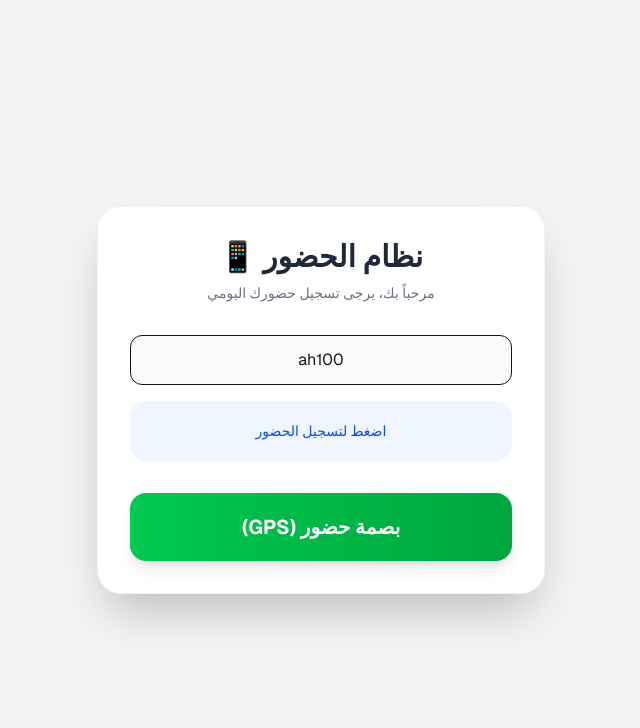
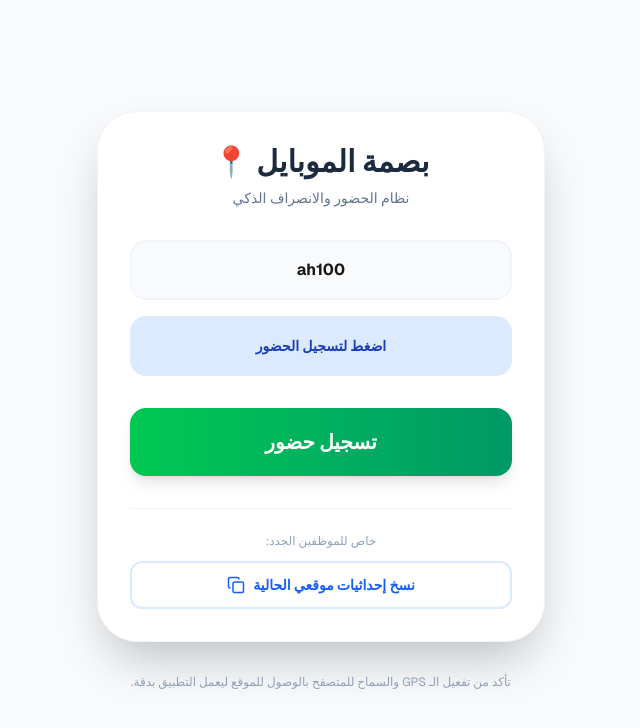
Before and after one commit to amrsaad2226-stack/amrhh, a Next.js app: page / in a window 1280 px wide. Shown: the top 728 px of the page, without its empty margins (319-959 px from the left). Built offline with nearby package versions, Linux system fonts and the light colour scheme.

Commit message:
feat: add copy location button for new employees

```diff
--- a/app/page.tsx
+++ b/app/page.tsx
@@ -1,28 +1,23 @@
 "use client";
 import { useState } from "react";
-import { getDistance } from "@/lib/location";
 import { checkInAction } from "@/app/actions/attendance";
 
 export default function AttendancePage() {
   const [status, setStatus] = useState("اضغط لتسجيل الحضور");
   const [loading, setLoading] = useState(false);
-  const [employeeCode, setEmployeeCode] = useState("ah100"); // كود تجريبي
+  const [copying, setCopying] = useState(false);
+  const [employeeCode, setEmployeeCode] = useState("ah100");
 
+  // دالة تسجيل الحضور
   const handleCheckIn = () => {
     setLoading(true);
     setStatus("جاري تحديد موقعك...");
 
     navigator.geolocation.getCurrentPosition(async (position) => {
       const { latitude, longitude } = position.coords;
-
-      // استدعاء الـ Server Action
       const result = await checkInAction(employeeCode, latitude, longitude);
-
-      if (result.error) {
-        setStatus(`❌ ${result.error}`);
-      } else {
-        setStatus(`✅ ${result.success}`);
-      }
+      if (result.error) setStatus(`❌ ${result.error}`);
+      else setStatus(`✅ ${result.success}`);
       setLoading(false);
     }, (error) => {
       setStatus("❌ فشل الحصول على موقعك. تأكد من تفعيل الـ GPS");
@@ -30,37 +25,73 @@ export default function AttendancePage() {
     });
   };
 
+  // دالة نسخ الإحداثيات للمرة الأولى
+  const handleCopyLocation = () => {
+    setCopying(true);
+    navigator.geolocation.getCurrentPosition((position) => {
+      const { latitude, longitude } = position.coords;
+      const coords = `${latitude}, ${longitude}`;
+
+      navigator.clipboard.writeText(coords).then(() => {
+        alert(`تم نسخ الإحداثيات: ${coords}\nأرسلها الآن للإدارة لتسجيل موقعك.`);
+        setCopying(false);
+      });
+    }, (error) => {
+      alert("فشل الحصول على الموقع. تأكد من تفعيل الـ GPS");
+      setCopying(false);
+    });
+  };
+
   return (
-    <div className="flex flex-col items-center justify-center min-h-screen bg-gray-100 p-4 font-sans" dir="rtl">
-      <div className="bg-white p-8 rounded-3xl shadow-2xl w-full max-w-md text-center border border-gray-100">
-        <h1 className="text-3xl font-extrabold mb-2 text-gray-800">نظام الحضور 📱</h1>
-        <p className="text-gray-500 mb-8 text-sm">مرحباً بك، يرجى تسجيل حضورك اليومي</p>
+    <div className="flex flex-col items-center justify-center min-h-screen bg-slate-50 p-4 font-sans text-right" dir="rtl">
+      <div className="bg-white p-8 rounded-[2.5rem] shadow-2xl w-full max-w-md text-center border border-slate-100">
+        <h1 className="text-3xl font-black mb-2 text-slate-800">بصمة الموبايل 📍</h1>
+        <p className="text-slate-500 mb-8 text-sm">نظام الحضور والانصراف الذكي</p>
 
         <input
           type="text"
           value={employeeCode}
           onChange={(e) => setEmployeeCode(e.target.value)}
           placeholder="أدخل كود الموظف"
-          className="w-full p-3 mb-4 border rounded-xl text-center bg-gray-50 focus:ring-2 focus:ring-green-500 outline-none"
+          className="w-full p-4 mb-4 border-2 border-slate-100 rounded-2xl text-center bg-slate-50 focus:border-green-500 focus:bg-white outline-none transition-all font-bold"
         />
 
-        <div className={`mb-8 p-5 rounded-2xl text-sm font-medium transition-all ${
-          status.includes("✅") ? "bg-green-50 text-green-700" :
-          status.includes("❌") ? "bg-red-50 text-red-700" : "bg-blue-50 text-blue-700"
+        <div className={`mb-8 p-5 rounded-2xl text-sm font-bold transition-all ${
+          status.includes("✅") ? "bg-green-100 text-green-800" :
+          status.includes("❌") ? "bg-red-100 text-red-800" : "bg-blue-100 text-blue-800"
         }`}>
           {status}
         </div>
 
+        {/* زر تسجيل الحضور الأساسي */}
         <button
           onClick={handleCheckIn}
           disabled={loading}
-          className={`w-full py-5 rounded-2xl text-white font-bold text-xl shadow-lg transition-all active:scale-95 ${
-            loading ? "bg-gray-400 cursor-not-allowed" : "bg-gradient-to-r from-green-500 to-green-600 hover:from-green-600 hover:to-green-700"
+          className={`w-full py-5 rounded-2xl text-white font-black text-xl shadow-lg transition-all active:scale-95 mb-6 ${
+            loading ? "bg-slate-300" : "bg-gradient-to-r from-green-500 to-emerald-600 hover:shadow-green-200"
           }`}
         >
-          {loading ? "جاري المعالجة..." : "بصمة حضور (GPS)"}
+          {loading ? "جاري المعالجة..." : "تسجيل حضور"}
         </button>
+
+        <div className="border-t border-slate-100 pt-6 mt-2">
+          <p className="text-xs text-slate-400 mb-3">خاص للموظفين الجدد:</p>
+
+          {/* زر نسخ الإحداثيات للإدارة */}
+          <button
+            onClick={handleCopyLocation}
+            disabled={copying}
+            className="flex items-center justify-center gap-2 w-full py-3 px-4 rounded-xl border-2 border-blue-100 text-blue-600 font-bold text-sm hover:bg-blue-50 transition-colors active:bg-blue-100"
+          >
+            <span>{copying ? "جاري استخراج الموقع..." : "نسخ إحداثيات موقعي الحالية"}</span>
+            <svg xmlns="http://www.w3.org/2000/svg" width="18" height="18" viewBox="0 0 24 24" fill="none" stroke="currentColor" strokeWidth="2" strokeLinecap="round" strokeLinejoin="round"><rect width="14" height="14" x="8" y="8" rx="2" ry="2"/><path d="M4 16c-1.1 0-2-.9-2-2V4c0-1.1.9-2 2-2h10c1.1 0 2 .9 2 2"/></svg>
+          </button>
+        </div>
       </div>
+
+      <p className="mt-8 text-slate-400 text-xs text-center">
+        تأكد من تفعيل الـ GPS والسماح للمتصفح بالوصول للموقع ليعمل التطبيق بدقة.
+      </p>
     </div>
   );
 }
```
